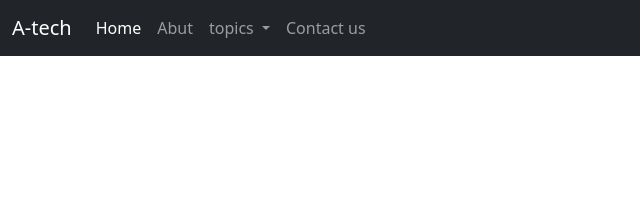
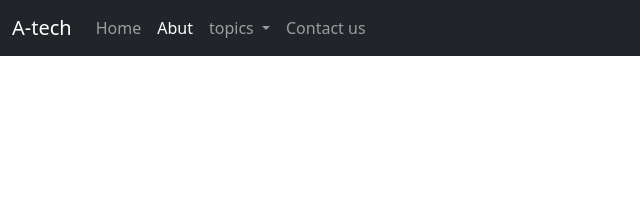
Before and after one commit to Amar-11/A-Tech, a plain HTML site: page about.html in a window 1280 px wide. Shown: the top 219 px of the page, 0-640 px from the left. Drawn offline with nearby package versions, Linux system fonts and the light colour scheme.

Commit message:
Update about.html

```diff
--- a/about.html
+++ b/about.html
@@ -25,10 +25,10 @@
             <div class="collapse navbar-collapse" id="navbarSupportedContent">
                 <ul class="navbar-nav me-auto mb-2 mb-lg-0">
           <li class="nav-item">
-            <a class="nav-link active" aria-current="page" href="/A-tech/">Home</a>
+            <a class="nav-link " aria-current="page" href="/A-tech//">Home</a>
           </li>
           <li class="nav-item">
-            <a class="nav-link" href="/A-Tech/about.html">Abut</a>
+            <a class="nav-link active" href="/A-Tech/about.html">Abut</a>
           </li>
           <li class="nav-item dropdown">
             <a class="nav-link dropdown-toggle" href="#" id="navbarDropdown" role="button" data-bs-toggle="dropdown"
```
